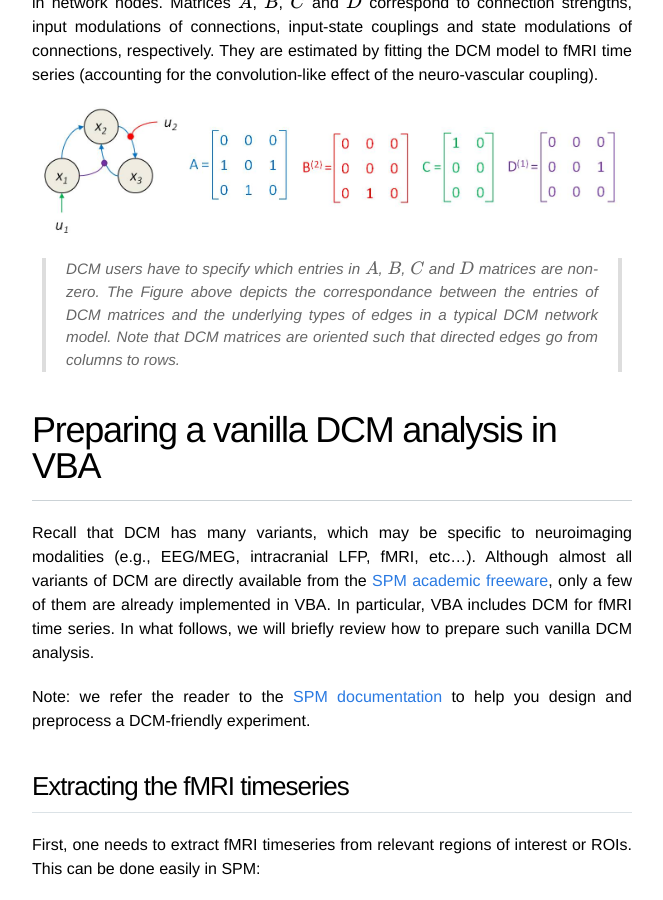
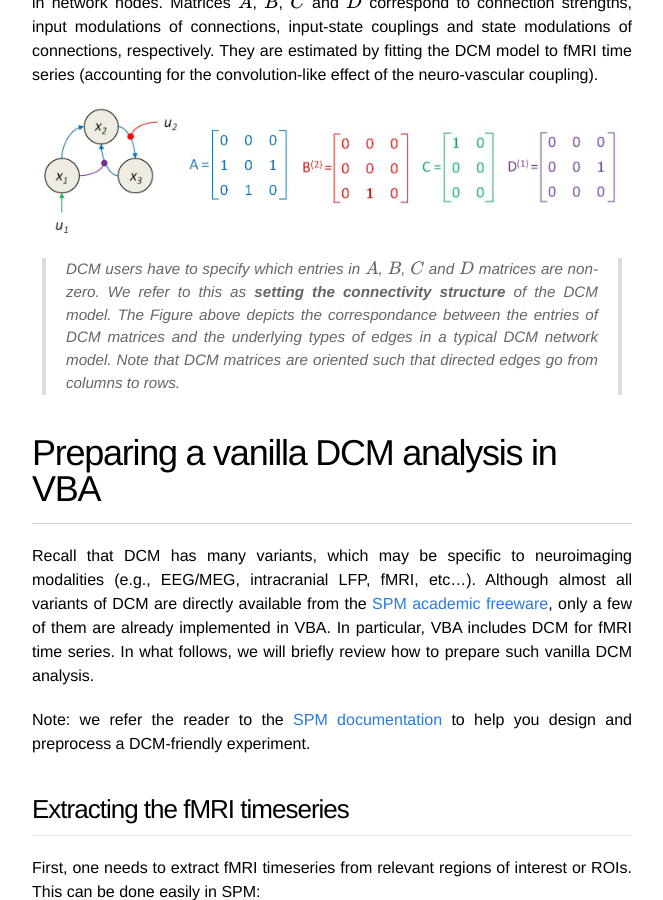
Before and after one commit to MBB-team/VBA-toolbox, a Jekyll site: the page built from _wiki/dcm.md, in a window 1280 px wide and 900 px high, scrolled down 1744 px. Shown: the whole window, without its empty margins (308-971 px from the left). Built offline with Jekyll 4.4.1, drawn with Linux system fonts in a browser that asks for light colours; nearby versions of some CDN libraries; formulas are drawn with MathJax 3.

Commit message:
Update dcm.md

```diff
--- a/_wiki/dcm.md
+++ b/_wiki/dcm.md
@@ -29,7 +29,7 @@ where $$x$$ is a vector of DCM hidden states that quantifies activity in each no
 
 ![]({{ site.baseurl }}/images/wiki/dcm0.jpg)
 
-> DCM users have to specify which entries in $$A$$, $$B$$, $$C$$ and $$D$$ matrices are non-zero. The Figure above depicts the correspondance between the entries of DCM matrices and the underlying types of edges in a typical DCM network model. Note that DCM matrices are oriented such that directed edges go from columns to rows.
+> DCM users have to specify which entries in $$A$$, $$B$$, $$C$$ and $$D$$ matrices are non-zero. We refer to this as **setting the connectivity structure** of the DCM model. The Figure above depicts the correspondance between the entries of DCM matrices and the underlying types of edges in a typical DCM network model. Note that DCM matrices are oriented such that directed edges go from columns to rows.
 
 
 
```
